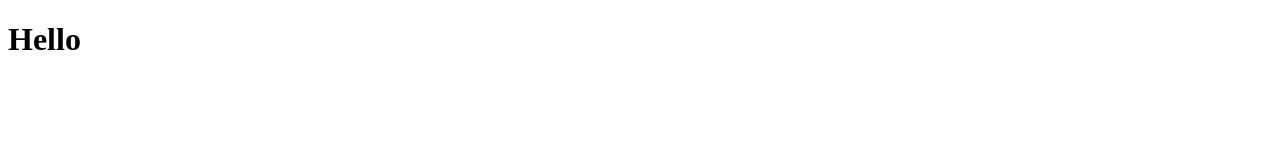
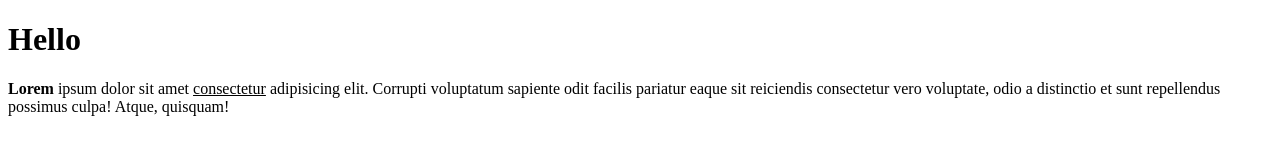
Before and after one commit to ankitakangane/First, a plain HTML site: page index.html in a window 1280 px wide. Drawn offline with Linux system fonts and the light colour scheme.

Commit message:
git info added

```diff
--- a/index.html
+++ b/index.html
@@ -5,5 +5,6 @@
 </head>
 <body>
     <h1>Hello</h1>
+    <p><b>Lorem</b> ipsum dolor sit amet <u>consectetur</u> adipisicing elit. Corrupti voluptatum sapiente odit facilis pariatur eaque sit reiciendis consectetur vero voluptate, odio a distinctio et sunt repellendus possimus culpa! Atque, quisquam!</p>
 </body>
 </html>
```
